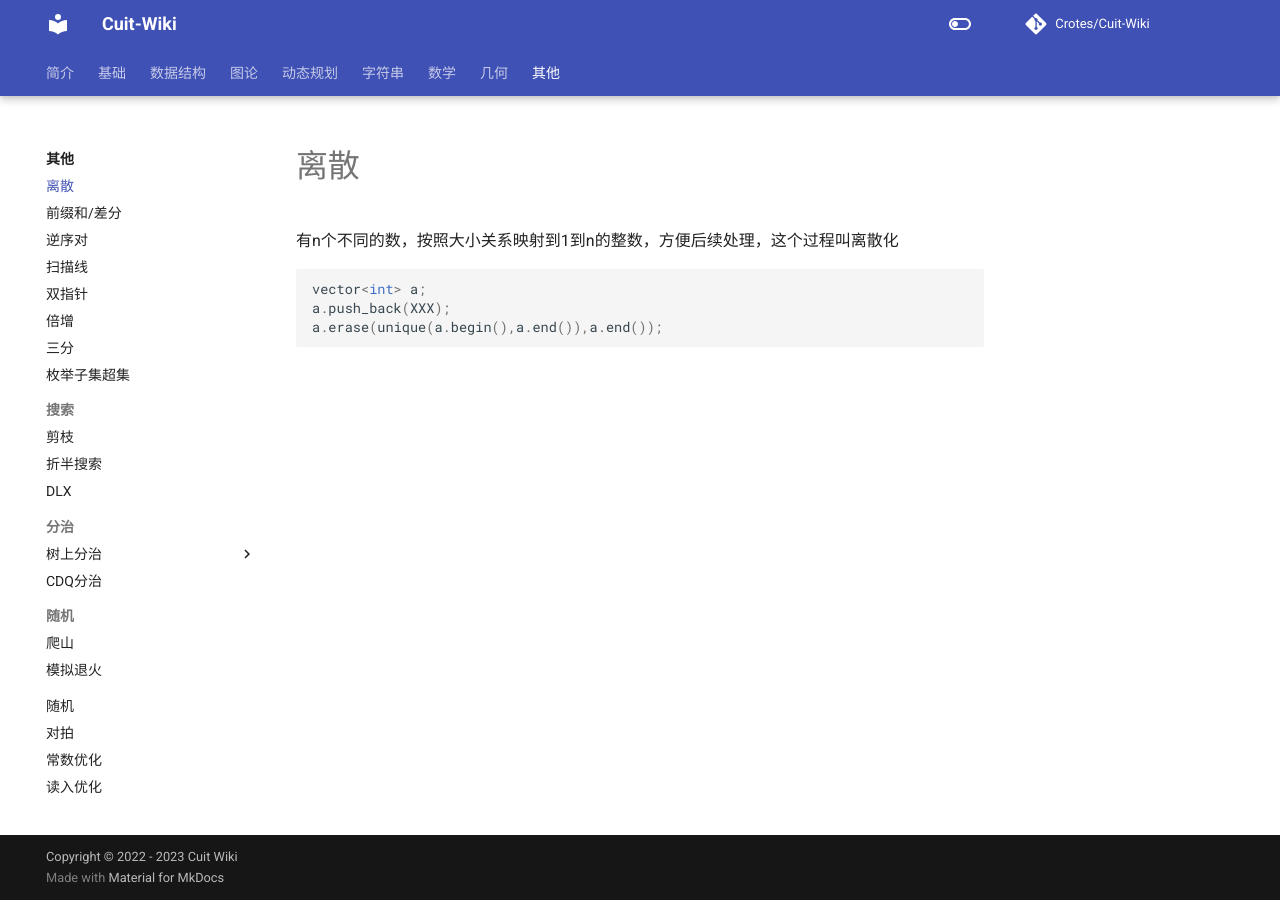
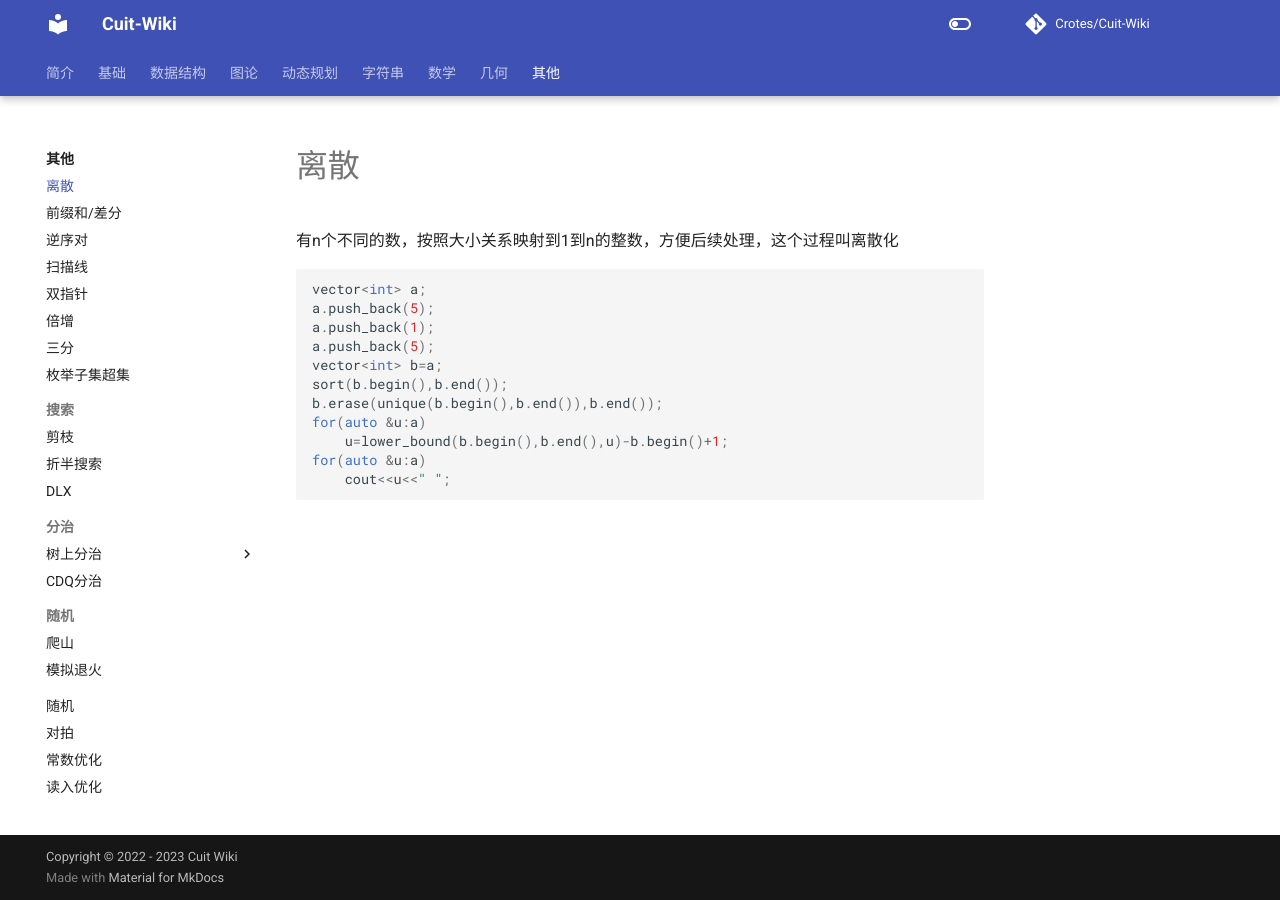
Before and after one commit to Crotes/Cuit-Wiki, an MkDocs documentation site: the page built from docs/Others/离散.md, in a window 1280 px wide. Built offline with MkDocs 1.6.1 and Material for MkDocs 9.7.7, drawn with Linux system fonts in a browser that asks for light colours; comment, search, counter and statistics services are not loaded.

Commit message:
Update 离散.md
重制代码演示部分

````diff
--- a/docs/Others/离散.md
+++ b/docs/Others/离散.md
@@ -2,6 +2,14 @@
 
 ```cpp
 vector<int> a;
-a.push_back(XXX);
-a.erase(unique(a.begin(),a.end()),a.end());
+a.push_back(5);
+a.push_back(1);
+a.push_back(5);
+vector<int> b=a;
+sort(b.begin(),b.end());
+b.erase(unique(b.begin(),b.end()),b.end());
+for(auto &u:a)
+    u=lower_bound(b.begin(),b.end(),u)-b.begin()+1;
+for(auto &u:a)
+    cout<<u<<" ";
 ```
````
